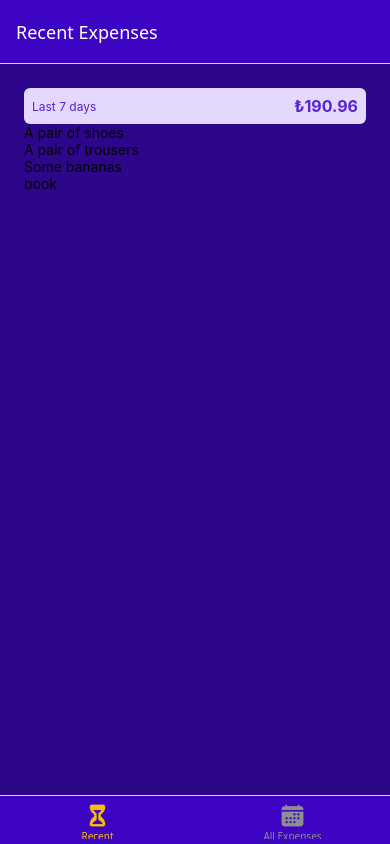
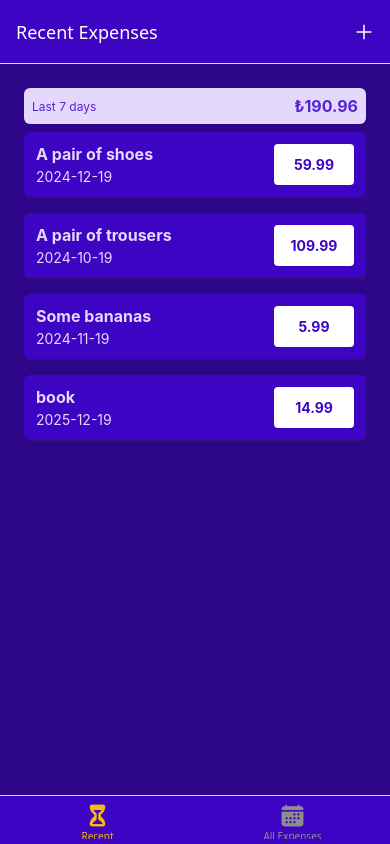
Before and after one commit to keremciftcidev/ExpenseTrackerApp, a React Native app: screen /RecentExpenses in a window 390 px wide. Built offline with nearby package versions, Linux system fonts and the light colour scheme.

Commit message:
Navigating Programmatically Between Screens

```diff
--- a/App.js
+++ b/App.js
@@ -8,6 +8,7 @@
 import AllExpenses from "./screens/AllExpenses";
 import { GlobalStyles } from "./constants/styles";
 import {Ionicons} from "@expo/vector-icons"
+import IconButton from "./components/UI/IconButton";
 
 const Stack = createNativeStackNavigator();
 const BottomTabs = createBottomTabNavigator();
@@ -15,12 +16,13 @@
 function ExpensesOverView() {
   return (
     <BottomTabs.Navigator
-      screenOptions={{
+      screenOptions={({navigation}) =>({
         headerStyle: { backgroundColor: GlobalStyles.colors.primary500 },
         headerTintColor: "white",
         tabBarStyle: { backgroundColor: GlobalStyles.colors.primary500 },
         tabBarActiveTintColor: GlobalStyles.colors.accent500,
-      }}
+       headerRight:({tintColor})=> <IconButton icon="add" size={24} color={tintColor} onPress={()=>{navigation.navigate("ManageExpense")}}/>
+      })}
     >
       <BottomTabs.Screen
         name="RecentExpenses"
@@ -41,13 +43,18 @@
     <>
       <StatusBar style="light" />
       <NavigationContainer>
-        <Stack.Navigator>
+        <Stack.Navigator screenOptions={{
+          headerStyle:{backgroundColor:GlobalStyles.colors.primary500},
+          headerTintColor:"white"
+        }}>
           <Stack.Screen
             name="ExpensesOverView"
             component={ExpensesOverView}
             options={{ headerShown: false }}
           />
-          <Stack.Screen name="ManageExpense" component={ManageExpense} />
+          <Stack.Screen name="ManageExpense" component={ManageExpense} options={{
+            presentation:"modal"
+          }}/>
         </Stack.Navigator>
       </NavigationContainer>
     </>
--- /dev/null
+++ b/components/ExpenseItem.js
@@ -0,0 +1,70 @@
+import { Pressable, View,Text, StyleSheet } from "react-native";
+import { GlobalStyles } from "../constants/styles";
+import { getFormattedDate } from "../util/Date";
+import { useNavigation } from "@react-navigation/native";
+
+function ExpenseItem({ description, amount, date }) {
+  const navigation = useNavigation()
+
+  function expensePressHandler(){
+    navigation.navigate("ManageExpense")
+  }
+
+
+  return (
+    <Pressable onPress={expensePressHandler} style={({pressed})=> pressed && styles.pressed}>
+      <View style={styles.expenseItem}>
+        <View>
+          <Text style={[styles.textBase,styles.description]}>{description}</Text>
+          <Text style={styles.textBase}>{getFormattedDate(date)}</Text>
+        </View>
+        <View style={styles.amountContainer}>
+          <Text style={styles.amount}>{amount.toFixed(2)}</Text>
+        </View>
+      </View>
+    </Pressable>
+  );
+}
+
+export default ExpenseItem;
+
+const styles = StyleSheet.create({
+  pressed:{
+    opacity:0.75
+  },
+
+  expenseItem: {
+    padding: 12,
+    marginVertical: 8,
+    backgroundColor: GlobalStyles.colors.primary500,
+    flexDirection: "row",
+    justifyContent: "space-between",
+    borderRadius: 6,
+    shadowColor: GlobalStyles.colors.gray500,
+    shadowRadius: 4,
+    shadowOffset: { width: 1, height: 1 },
+    shadowOpacity: 0.4,
+
+  },
+  textBase: {
+    color: GlobalStyles.colors.primary50,
+  },
+  description:{
+    fontSize:16,
+    marginBottom:4,
+    fontWeight:"bold"
+  },
+  amountContainer:{
+    paddingHorizontal:12,
+    paddingVertical:4,
+    backgroundColor:"white",
+    justifyContent:"center",
+    alignItems:"center",
+    borderRadius:4,
+    minWidth:80
+  },
+  amount:{
+    color:GlobalStyles.colors.primary500,
+    fontWeight:"bold"
+  }
+});
--- a/components/ExpensesList.js
+++ b/components/ExpensesList.js
@@ -1,7 +1,8 @@
 import { FlatList ,Text} from "react-native";
+import ExpenseItem from "./ExpenseItem";
 
 function renderExpenseItem(itemData){
-    return <Text>{itemData.item.description}</Text>
+    return <ExpenseItem {...itemData.item}/>
 }
 
 function ExpensesList({expenses}) {
--- a/components/ExpensesOutput.js
+++ b/components/ExpensesOutput.js
@@ -46,7 +46,9 @@
 const styles = StyleSheet.create({
     container:{
         flex:1,
-        padding:24,
+        paddingHorizontal:24,
+        paddingTop:24,
+        paddingBottom:0,
         backgroundColor:GlobalStyles.colors.primary700,
 
     }
--- /dev/null
+++ b/components/UI/IconButton.js
@@ -0,0 +1,23 @@
+import { Pressable,StyleSheet,View } from "react-native";
+import { Ionicons } from "@expo/vector-icons"
+
+function IconButton({icon,size,color,onPress}) {
+    return <Pressable onPress={onPress} style={({pressed})=> pressed && styles.pressed} >
+        <View style={styles.buttonContainer}>
+            <Ionicons name={icon} size={size} color={color}/>
+        </View>
+    </Pressable>;
+}
+
+export default IconButton;
+const styles = StyleSheet.create({
+    buttonContainer:{
+        borderRadius:24,
+        padding:6,
+        marginHorizontal:8,
+        marginVertical:2
+    },
+    pressed:{
+        opacity:0.75
+    }
+})
--- /dev/null
+++ b/util/Date.js
@@ -0,0 +1,3 @@
+export function getFormattedDate(date){
+    return `${date.getFullYear()}-${date.getMonth()+1}-${date.getDate()}`
+}
```
